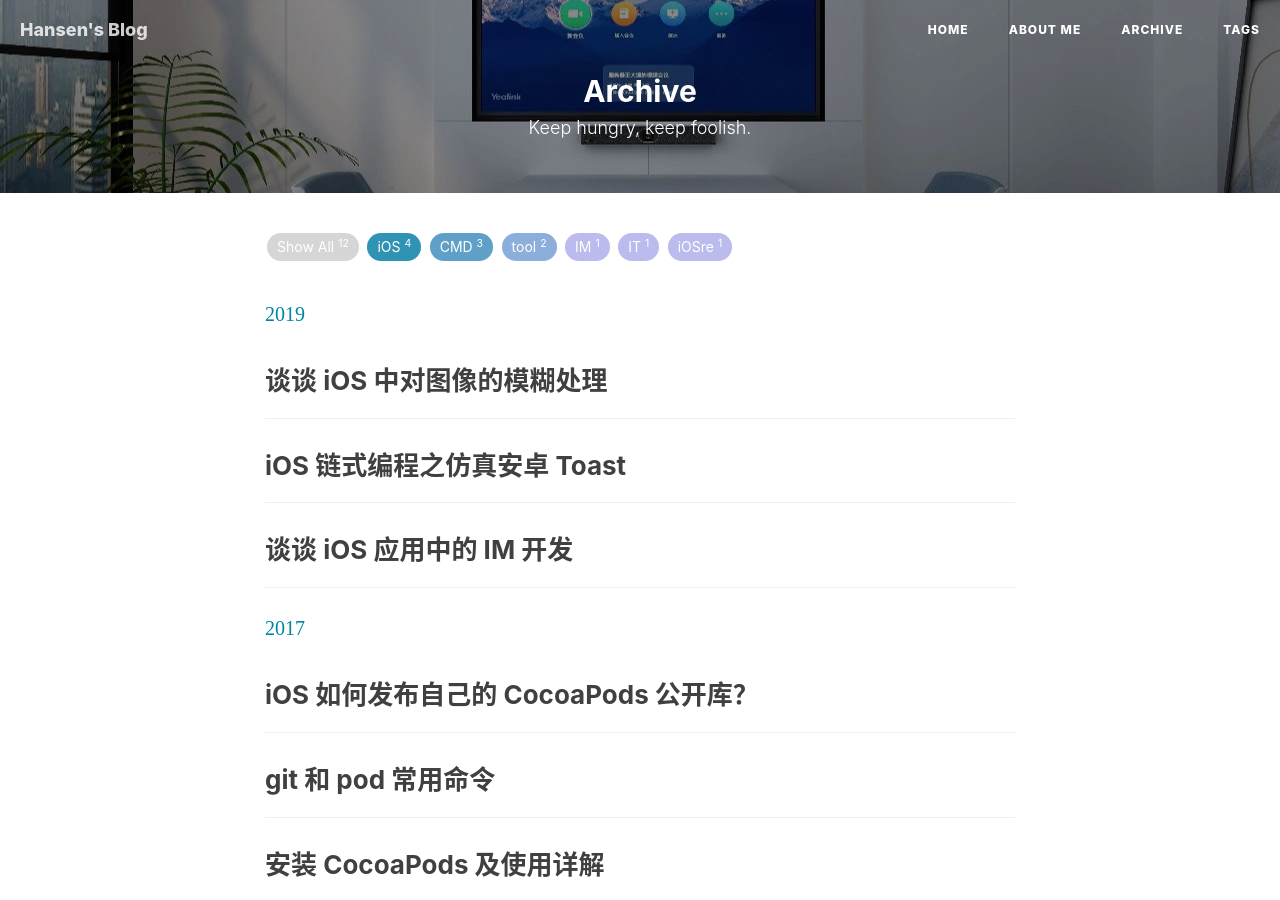
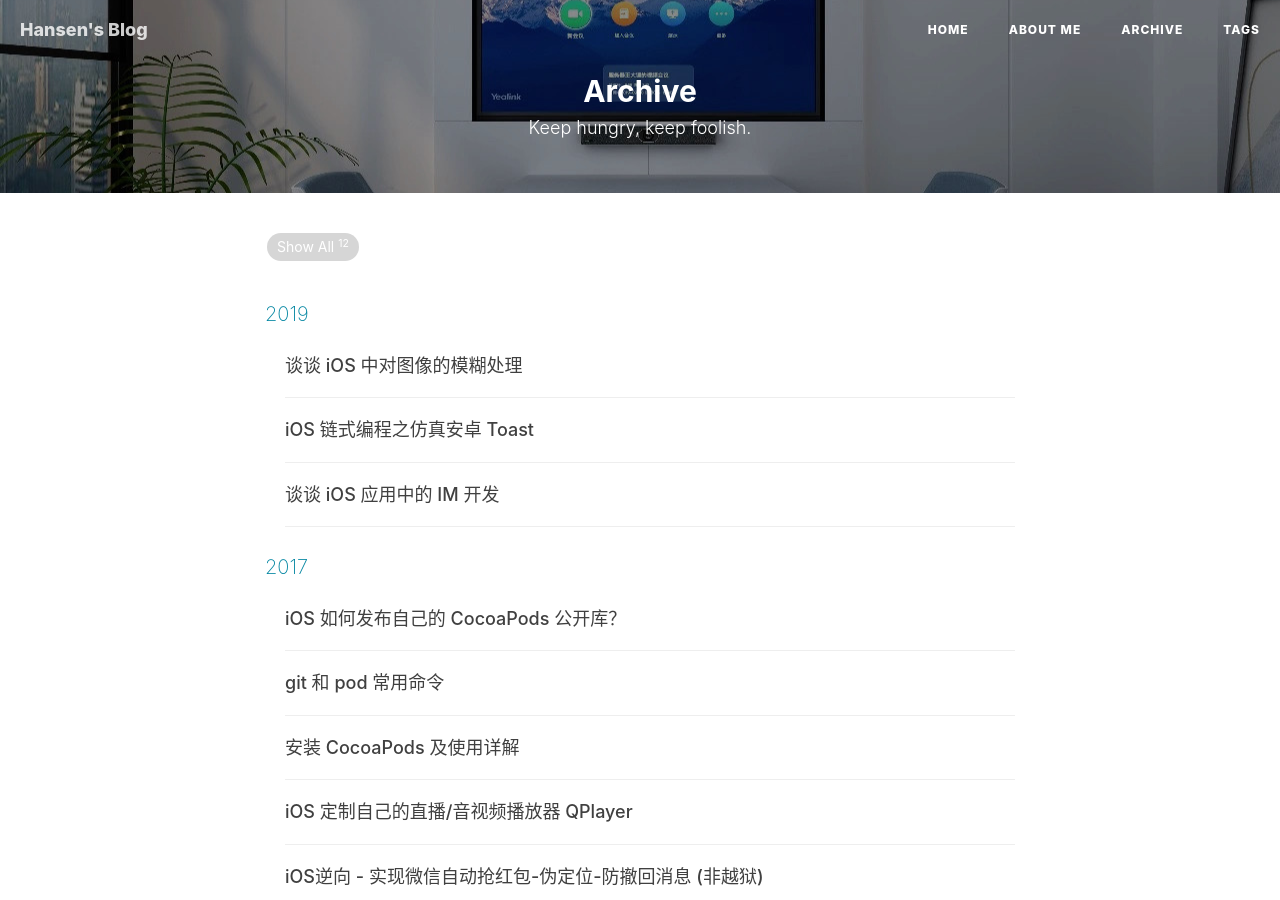
Before and after one commit to itenfay/itenfay.github.io, a Jekyll site: the page built from archive.html, in a window 1280 px wide and 900 px high. Built offline with Jekyll 4.4.1, drawn with Linux system fonts in a browser that asks for light colours; nearby versions of some CDN libraries; comment, search, counter and statistics services are not loaded.

Commit message:
[::] adjust the font size for archive.html

```diff
--- a/archive.html
+++ b/archive.html
@@ -18,7 +18,10 @@
 		<div class="col-lg-8 col-lg-offset-2 col-md-10 col-md-offset-1">
 			<!-- Tags (as filter) -->
 			<div id='tag_cloud' class="tags tags-sup js-tags">
-				<a class="tag-button--all" data-encode="">
+				<!--
+					<a class="tag-button--all" data-encode="">
+				-->
+				<a class="tag-button" data-encode="">
 					Show All
 					<sup>{{site.posts.size}}</sup>
 				</a>
@@ -34,11 +37,18 @@
 				</a>
 				{% endfor %}
 				{% endcapture %}
-        		{{ tags | split:'</a>' | sort | join:'</a>' }}
+				<!--
+					{{ tags | split:'</a>' | sort | join:'</a>' }}
+				-->
+        		<!-- {{ tags | split:'</a>' | sort | join:'</a>' }} -->
 			</div>
 
             <!-- Article List -->
-			<div class="mini-post-list js-result d-none">
+            <!--
+            	<div class="mini-post-list js-result d-none">
+            -->
+			<div class="mini-post-list js-result one-tag-list">
+
 			{%- assign _sorted_list = site.posts -%}
 			{%- assign _sorted_list = _sorted_list | sort: 'date' -%}
 			{%- assign _sorted_list = _sorted_list | reverse -%}
@@ -66,8 +76,7 @@
 				{%- assign _date = _currentdate -%}
 			{%- endif -%}
 
-				<!-- <div class="post-preview item" data-tags="{{ _tags }}"> -->
-				<div class="post-preview" data-tags="{{ _tags }}">
+				<div class="post-preview item" data-tags="{{ _tags }}">
 				    <a href="{{ _article.url | prepend: site.baseurl }}">
 				        <h4 class="post-title">
                             {{ _article.title }}
```
